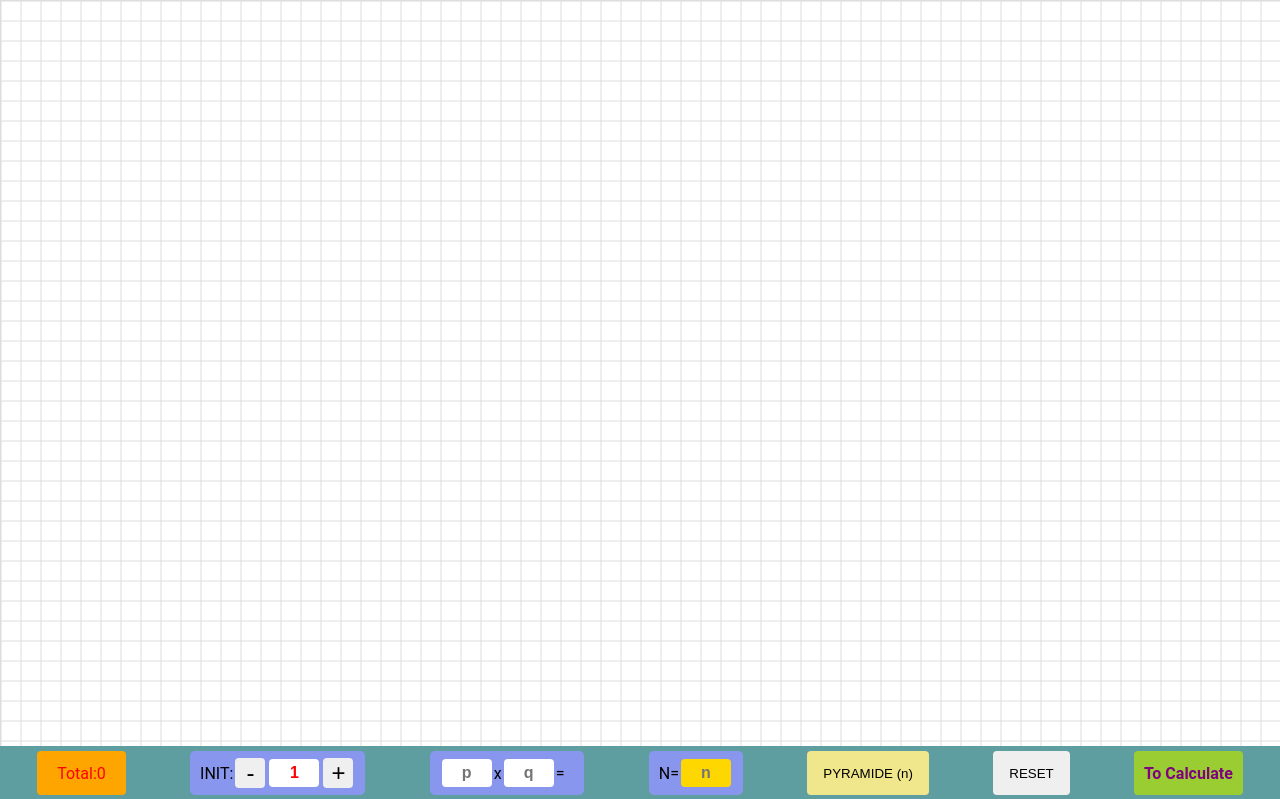
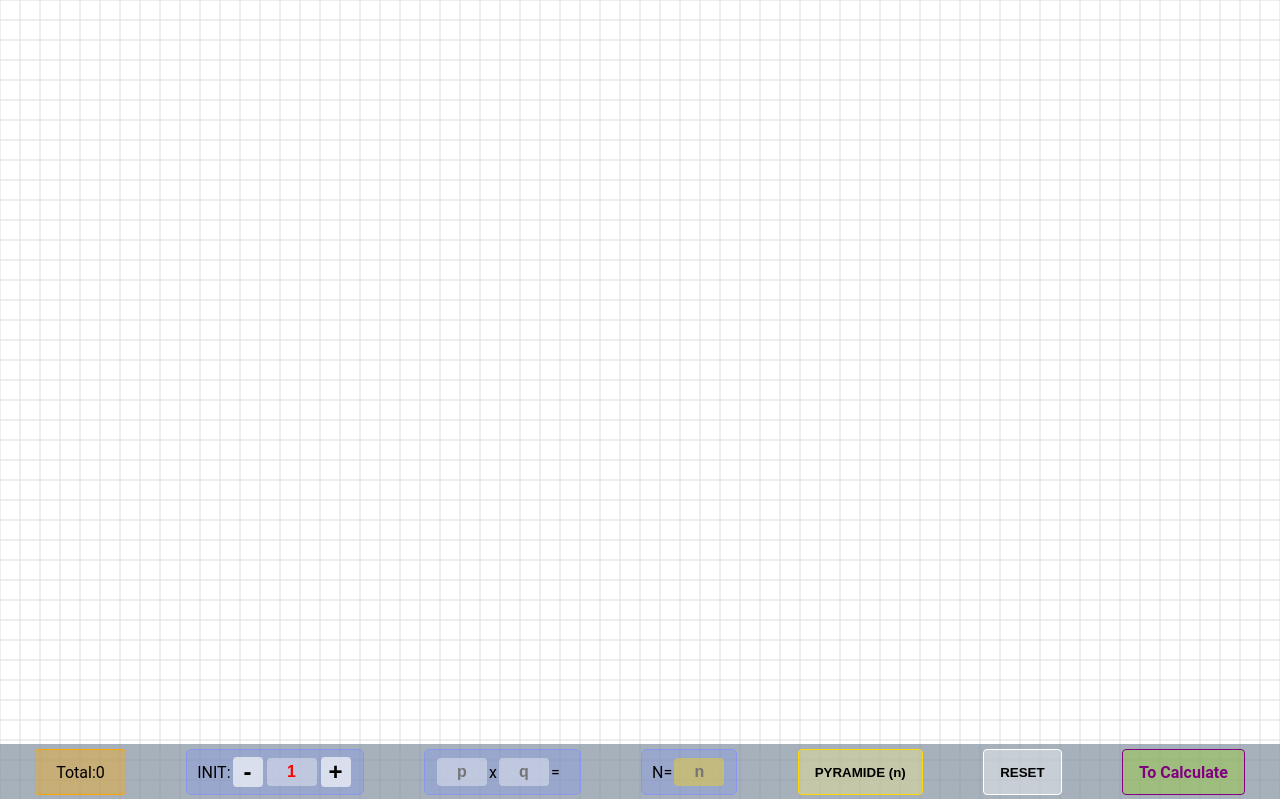
Before and after one commit to nadfri/squaregrid, a plain HTML site: page index.html in a window 1280 px wide. Shown: the top 799 px of the page. Drawn offline with Linux system fonts and the light colour scheme.

Commit message:
Refacto: colors css

```diff
--- a/style.css
+++ b/style.css
@@ -20,6 +20,7 @@ input {
   font-weight: bold;
   font-size: 1rem;
   margin: 2px;
+  background-color: rgba(255, 255, 255, 0.374);
 }
 
 /* Chrome, Safari, Edge, Opera */
@@ -37,18 +38,18 @@ input[type='number'] {
 button {
   border: none;
   border-radius: 4px;
+  padding-inline: 16px;
   cursor: pointer;
+  font-weight: bold;
 }
 
-#canvas {
-  border: 1px solid #ddd;
-}
+canvas{margin-bottom: 54px;}
 
 .counter {
   display: flex;
   align-items: center;
-  color: red;
-  background-color: orange;
+  border: solid 1px orange;
+  background-color: rgba(255, 166, 0, 0.371);
   padding: 5px 20px;
   border-radius: 4px;
 }
@@ -61,26 +62,25 @@ button {
   padding: 5px;
   display: flex;
   justify-content: space-around;
-  background-color: cadetblue;
-}
-
-#reset {
-  padding: 4px 16px;
+  background-color: rgba(119, 136, 153, 0.655);
 }
 
 #decrement,
 #increment {
+  padding: 0;
   width: 30px;
   height: 30px;
   font-size: 1.5rem;
   margin: 2px;
+  background-color: rgba(255, 255, 255, 0.633);
 }
 
 .input-container {
   display: flex;
   align-items: center;
   border-radius: 5px;
-  background-color: #8897ed;
+  border: solid 1px #8897ed;
+  background-color: #8897ed5b;
   padding: 5px 10px;
 }
 
@@ -88,7 +88,8 @@ button {
   display: flex;
   align-items: center;
   border-radius: 5px;
-  background-color: #8897ed;
+  border: solid 1px #8897ed;
+  background-color: #8897ed5b;
   padding: 5px 10px;
 }
 
@@ -105,23 +106,29 @@ button {
 #n {
   font-weight: bold;
   color: black;
-  background-color: gold;
+  background-color: rgba(255, 217, 0, 0.393);
+}
+
+#reset{
+  border: solid 1px white ;
+  background-color: rgba(255, 255, 255, 0.374);
 }
 
 a {
   display: flex;
   align-items: center;
   text-decoration: none;
-  background-color: yellowgreen;
-  padding: 10px;
+  border: solid 1px purple;
+  background-color: rgba(153, 205, 50, 0.427);
+  padding-inline: 16px;
   color: purple;
   border-radius: 4px;
   font-weight: bold;
 }
 
 #pyramide {
-  padding: 4px 16px;
-  background-color: khaki;
+  border: solid 1px gold;
+  background-color: rgba(240, 230, 140, 0.419);
 }
 
 @keyframes fadeIn {
```
